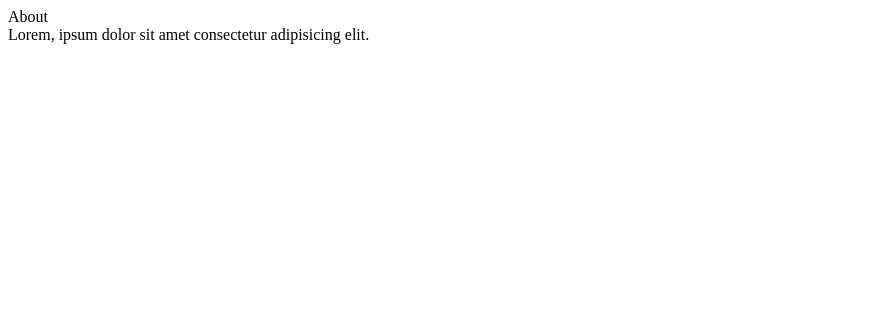
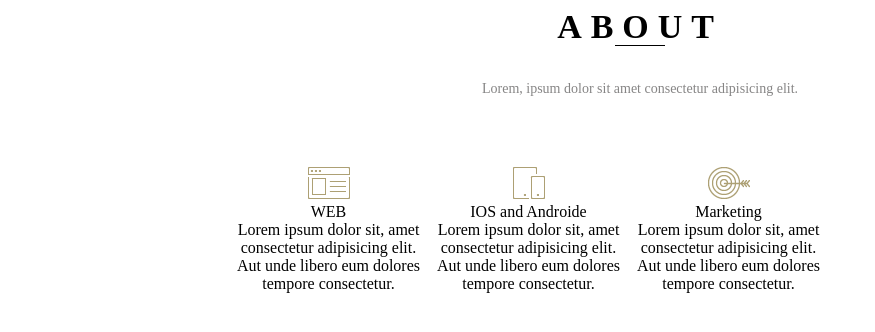
Before and after one commit to FuriousGopher/IT, a plain HTML site: page sass.html in a window 1280 px wide. Shown: the whole page, without its empty margins (0-875 px from the left). Drawn offline with Linux system fonts and the light colour scheme.

Commit message:
rfewrfwe

```diff
--- /dev/null
+++ b/css/sas.scss
@@ -0,0 +1,73 @@
+
+
+.about{
+    &-body {
+        max-width: 823px;
+        margin: 0 auto;
+
+    }
+        &-header {
+            margin: 0 0 65px 0;
+    }
+        &-title {
+            margin: 0 0 30px 0;
+    }
+
+        &-text {
+            color: #868585;
+            font-size: 14px;
+            font-weight: 300;
+            text-align: center;
+            line-height: 25.89px;
+            margin: 0px auto;
+    }
+        &-row {
+            display: flex;
+            margin: 0 -15px;
+
+    }
+        &-column {
+          display: flex;
+          flex-direction: row ;
+          align-items: center;
+          justify-content: center;
+          padding: 0 15px;
+
+    }
+}
+.title {
+    font-size: 34px;
+    font-weight: 700;
+    text-transform: uppercase;
+    letter-spacing: 8.95px;
+    position: relative;
+    text-align: center;
+    &::after{
+        content:'' ;
+        position: absolute;
+        width: 50px;
+        bottom: 0;
+        height: 1px;
+        left: 50%;
+        background-color: black;
+        margin: 0 0 0 -25px;
+    }
+
+}
+.item-about {
+    width: 200px;
+    display: flex;
+    flex-direction: column;
+    align-items: center;
+}
+.item-about-icon {
+
+}
+.item-about-title {
+    text-align: center;
+}
+.item-about-text {
+    text-align: center;
+}
+.about-column {
+}
--- a/sass.html
+++ b/sass.html
@@ -5,7 +5,7 @@
     <meta charset="UTF-8">
     <meta http-equiv="X-UA-Compatible" content="IE=edge">
     <meta name="viewport" content="width=device-width, initial-scale=1.0">
-    <link rel="stylesheet" href="../IT/css/scss.css">
+    <link rel="stylesheet" href="../IT/css/sas.css">
     <title>Test Sass</title>
 </head>
 
@@ -20,18 +20,39 @@
                 <div class="about-column">
                     <div class="item-about">
                         <div class="item-about-icon">
-                            <img src="" alt="">
+                            <img src="../IT/img/about/01.png" alt="">
                         </div>
-                        <div class="item-about-title"></div>
-                        <div class="item-about-text"></div>
+                        <div class="item-about-title">WEB
+                            <div class="item-about-text">Lorem ipsum dolor sit, amet consectetur adipisicing elit. Aut
+                                unde libero eum dolores tempore consectetur.</div>
 
+                        </div>
+                    </div>
+                    <div class="item-about">
+                        <div class="item-about-icon">
+                            <img src="../IT/img/about/02.png" alt="">
+                        </div>
+                        <div class="item-about-title">IOS and Androide
+                            <div class="item-about-text">Lorem ipsum dolor sit, amet consectetur adipisicing elit.
+                                Aut
+                                unde libero eum dolores tempore consectetur.</div>
+
+                        </div>
+                    </div>
+                    <div class="item-about">
+                        <div class="item-about-icon">
+                            <img src="../IT/img/about/03.png" alt="">
+                        </div>
+                        <div class="item-about-title">Marketing
+                            <div class="item-about-text">Lorem ipsum dolor sit, amet consectetur adipisicing elit.
+                                Aut
+                                unde libero eum dolores tempore consectetur.</div>
+
+                        </div>
                     </div>
                 </div>
-                <div class="abour-column"></div>
-                <div class="abour-column"></div>
             </div>
         </div>
-    </div>
 </body>
 
 </html>
```
Also changed, not shown: css/sas.css (added), css/scss.css (deleted), css/scss.scss (added), 2 other files.
